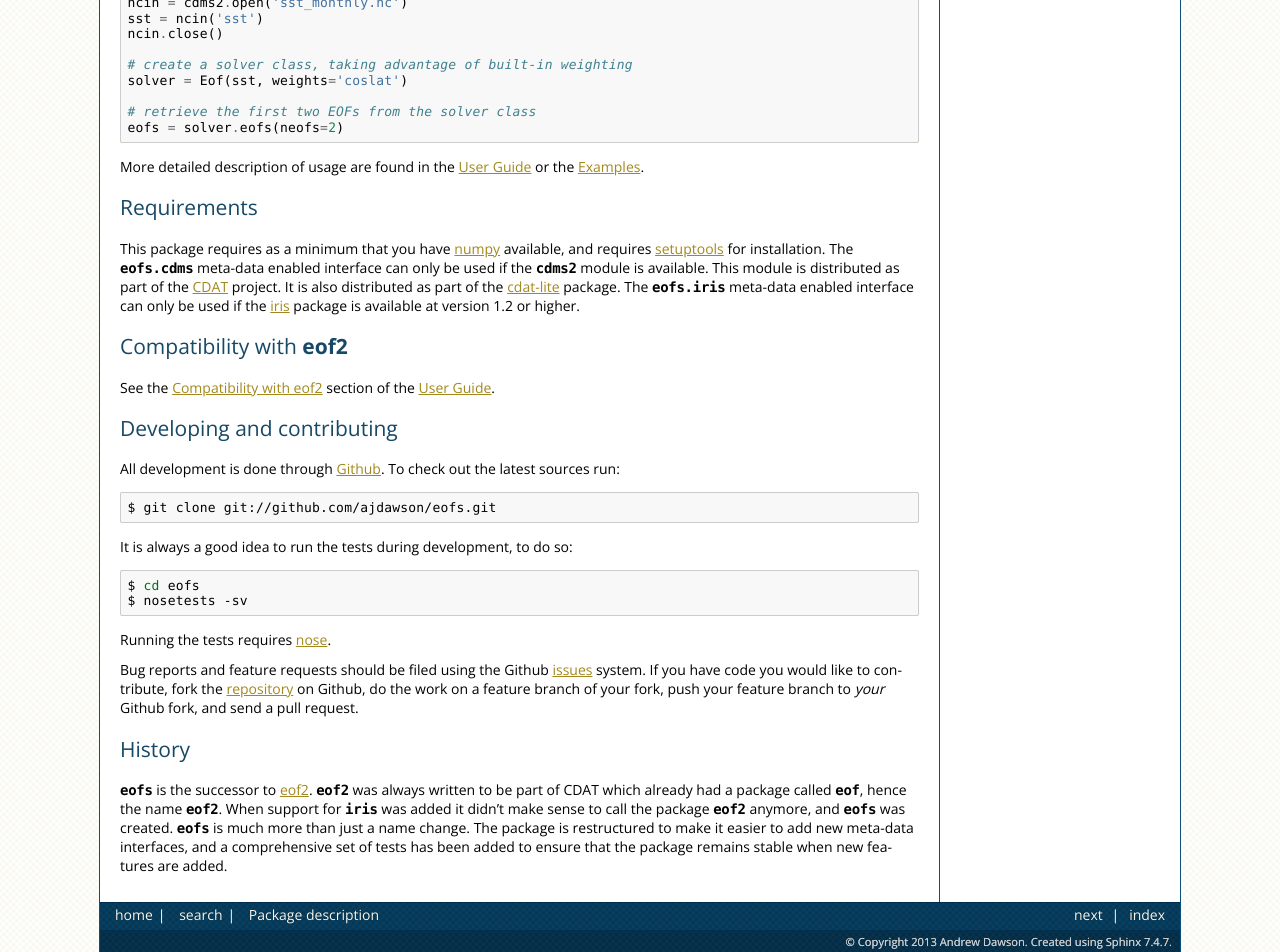
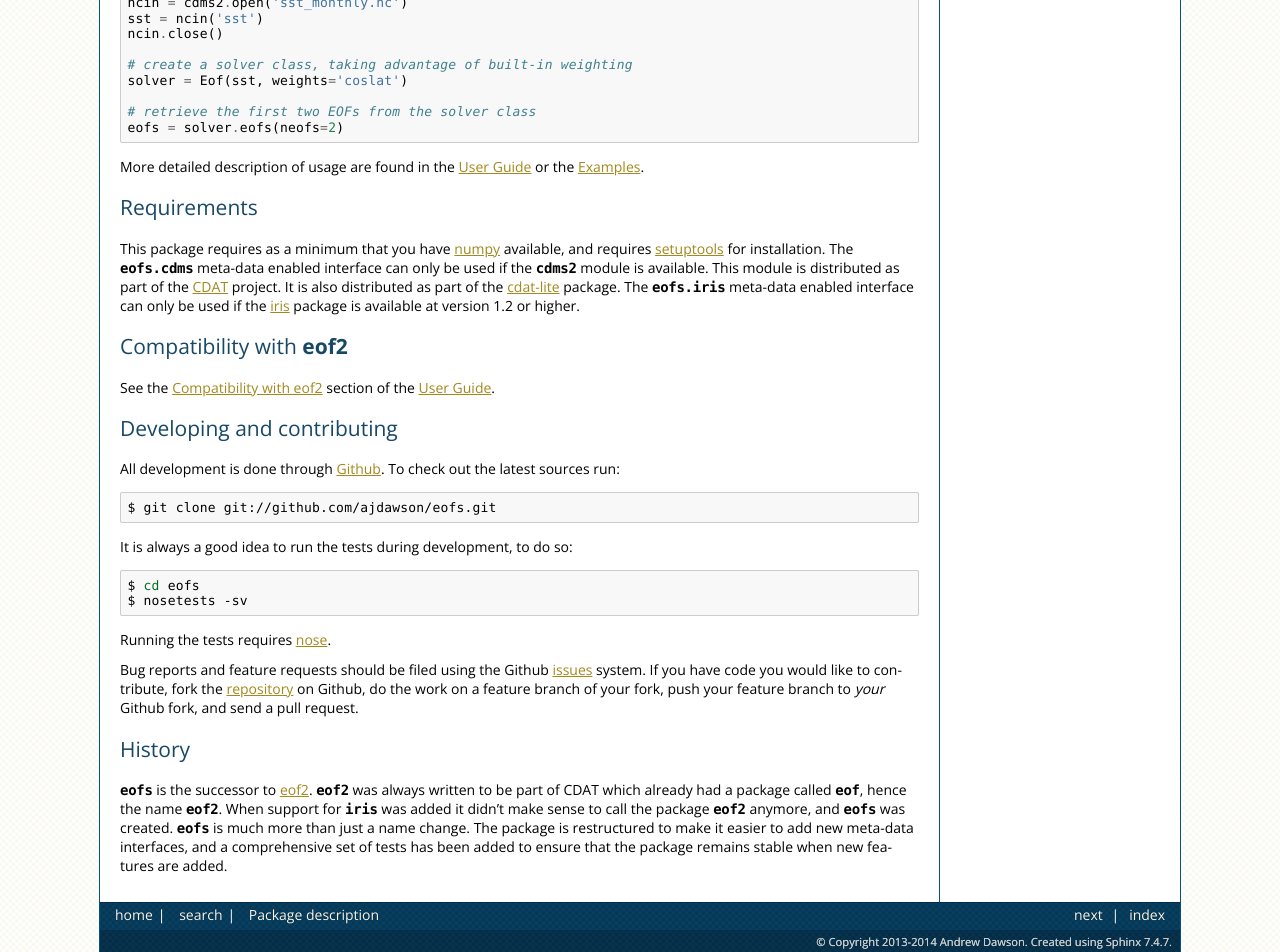
Before and after one commit to ajdawson/eofs, a Sphinx documentation site: the page built from doc/index.rst, in a window 1280 px wide. Shown: the part 1096-2048 px from the top of the page. Built offline with Sphinx 7.4.7, drawn with Linux system fonts in a browser that asks for light colours; the version number could not be read and is left out.

Commit message:
Updated copyright dates for the documentation.

```diff
--- a/doc/conf.py
+++ b/doc/conf.py
@@ -46,7 +46,7 @@ master_doc = 'index'
 
 # General information about the project.
 project = u'eofs'
-copyright = u'2013 Andrew Dawson'
+copyright = u'2013-2014 Andrew Dawson'
 
 # The version info for the project you're documenting, acts as replacement for
 # |version| and |release|, also used in various other places throughout the
```
